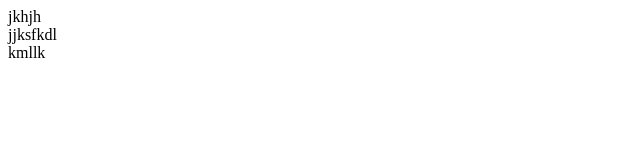
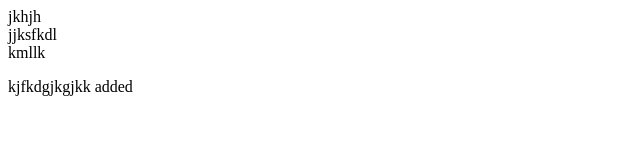
Before and after one commit to bablichoudhary/demo, a plain HTML site: page index.html in a window 1280 px wide. Shown: the whole page, without its empty margins (0-640 px from the left). Drawn offline with Linux system fonts and the light colour scheme.

Commit message:
added again

```diff
--- a/index.html
+++ b/index.html
@@ -12,6 +12,7 @@
     </header>
     <footer>
         kmllk
+        <p>kjfkdgjkgjkk added </p>
     </footer>
 </body>
 </html>
```
